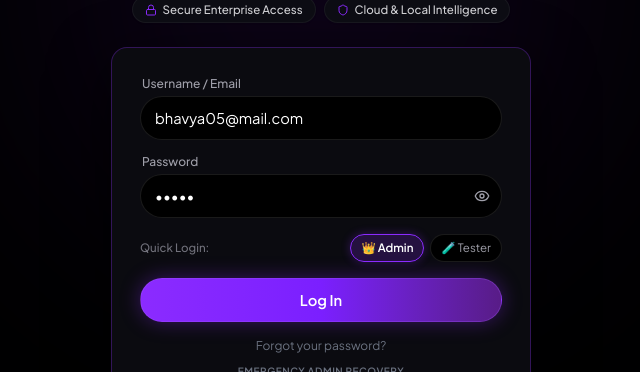
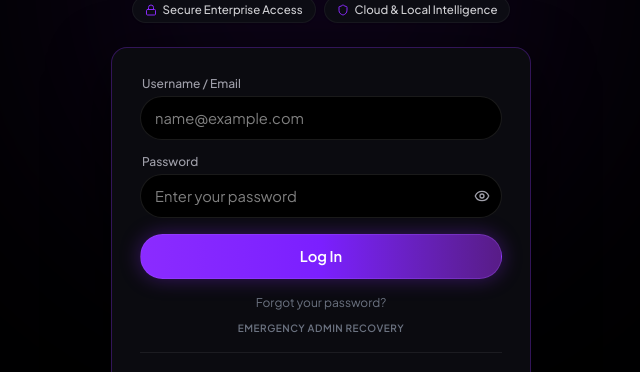
Before and after one commit to bhavyaupreti05/AUTUMN, a React (Vite) app in the folder client/: page /login in a window 1280 px wide. Shown: the part 224-596 px from the top of the page, without its empty margins (319-959 px from the left). Built offline with nearby package versions, Linux system fonts and the light colour scheme; no server answers.

Commit message:
fix(auth): clear default pre-filled credentials and remove quick login buttons

```diff
--- a/client/src/pages/LoginPage.tsx
+++ b/client/src/pages/LoginPage.tsx
@@ -5,8 +5,8 @@ import { useAuth } from '../contexts/AuthContext';
 import { Shield, Lock, Eye, EyeOff } from 'lucide-react';
 
 export function LoginPage() {
-  const [username, setUsername] = useState('bhavya05@mail.com');
-  const [password, setPassword] = useState('12345');
+  const [username, setUsername] = useState('');
+  const [password, setPassword] = useState('');
   const [error, setError] = useState('');
   const [success, setSuccess] = useState('');
   const [isLoading, setIsLoading] = useState(false);
@@ -177,41 +177,6 @@ export function LoginPage() {
               </div>
             </div>
 
-            {isLogin && (
-              <div className="pt-0.5 flex items-center justify-between gap-2">
-                <span className="text-[0.72rem] text-zinc-500 font-medium">Quick Login:</span>
-                <div className="flex gap-1.5">
-                  <button
-                    type="button"
-                    onClick={() => {
-                      setUsername('bhavya05@mail.com');
-                      setPassword('12345');
-                    }}
-                    className={`text-[0.72rem] px-2.5 py-1 rounded-lg border transition-all cursor-pointer ${
-                      username === 'bhavya05@mail.com'
-                        ? 'border-[#8B2BFF] bg-[#8B2BFF]/20 text-white font-semibold shadow-[0_0_10px_rgba(139,43,255,0.3)]'
-                        : 'border-white/10 bg-black text-zinc-400 hover:text-white hover:border-[#8B2BFF]/30'
-                    }`}
-                  >
-                    👑 Admin
-                  </button>
-                  <button
-                    type="button"
-                    onClick={() => {
-                      setUsername('testuser@autumn.ai');
-                      setPassword('12345');
-                    }}
-                    className={`text-[0.72rem] px-2.5 py-1 rounded-lg border transition-all cursor-pointer ${
-                      username === 'testuser@autumn.ai'
-                        ? 'border-[#8B2BFF] bg-[#8B2BFF]/20 text-white font-semibold shadow-[0_0_10px_rgba(139,43,255,0.3)]'
-                        : 'border-white/10 bg-black text-zinc-400 hover:text-white hover:border-[#8B2BFF]/30'
-                    }`}
-                  >
-                    🧪 Tester
-                  </button>
-                </div>
-              </div>
-            )}
 
             <button
               type="submit"
```
